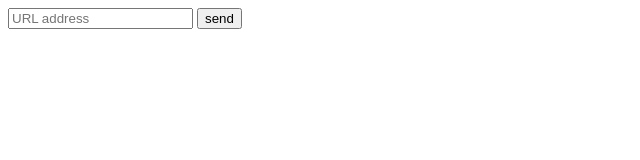
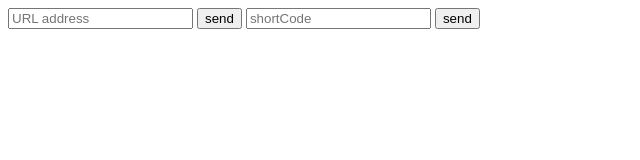
Before and after one commit to bednayb/ShortURL-JS, a website: page shortURL/client/index.html in a window 1280 px wide. Shown: the whole page, without its empty margins (0-640 px from the left). Drawn offline with Linux system fonts and the light colour scheme.

Commit message:
add input and button to shortcode

```diff
--- a/shortURL/client/index.html
+++ b/shortURL/client/index.html
@@ -7,6 +7,9 @@
   <body>
     <input type="text" id="emailAddress" placeholder="URL address">
     <button id="sendURL">send</button>
+    <input type="text" id="shortCode" placeholder="shortCode">
+    <button id="getURL">send</button>
+
   </body>
   <script src="client.js"></script>
 </html>
```
